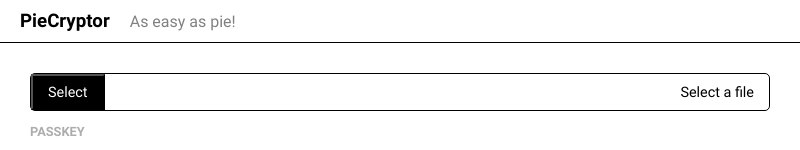
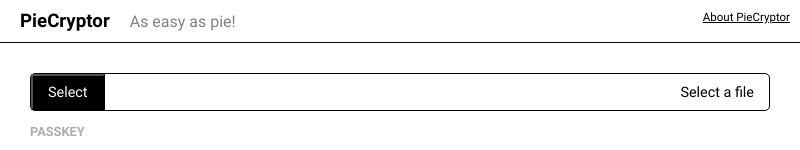
Before and after one commit to GrantStudios/FileRaven, an Electron app: page src/index.html in a window 800 px wide. Shown: the top 150 px of the page. Drawn offline with Linux system fonts and the light colour scheme; no server answers.

Commit message:
Add About toggle.

```diff
--- a/src/index.html
+++ b/src/index.html
@@ -18,6 +18,7 @@
     <div class="container">
         <div id="file-upload-area">
             <button id="file-upload">Select</button> <span id="file-upload-label">Select a file</span>
+            <span id="about">About PieCryptor</span>
         </div>
         <p class="grey-label">PASSKEY</p>
         <div id="passkey-container">
--- a/src/resources/index.css
+++ b/src/resources/index.css
@@ -224,3 +224,16 @@
     text-align: center;
     font-style: italic;
 }
+
+#about{
+    position: absolute;
+    top: 10px;
+    right: 10px;
+    font-size: 0.8em;
+    text-decoration: underline;
+    cursor: pointer;
+}
+
+#about:hover{
+    text-decoration: none;
+}
```
